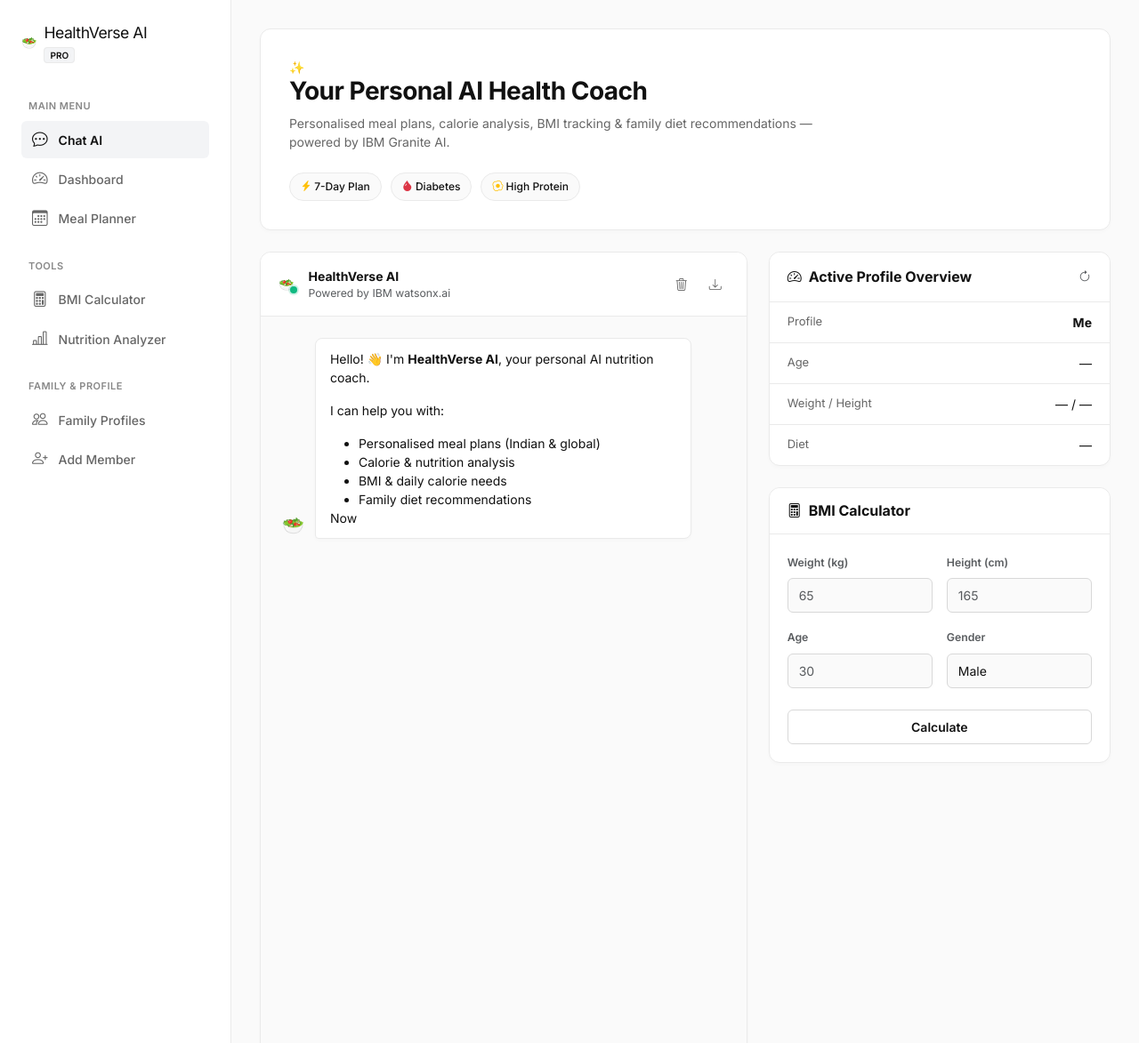
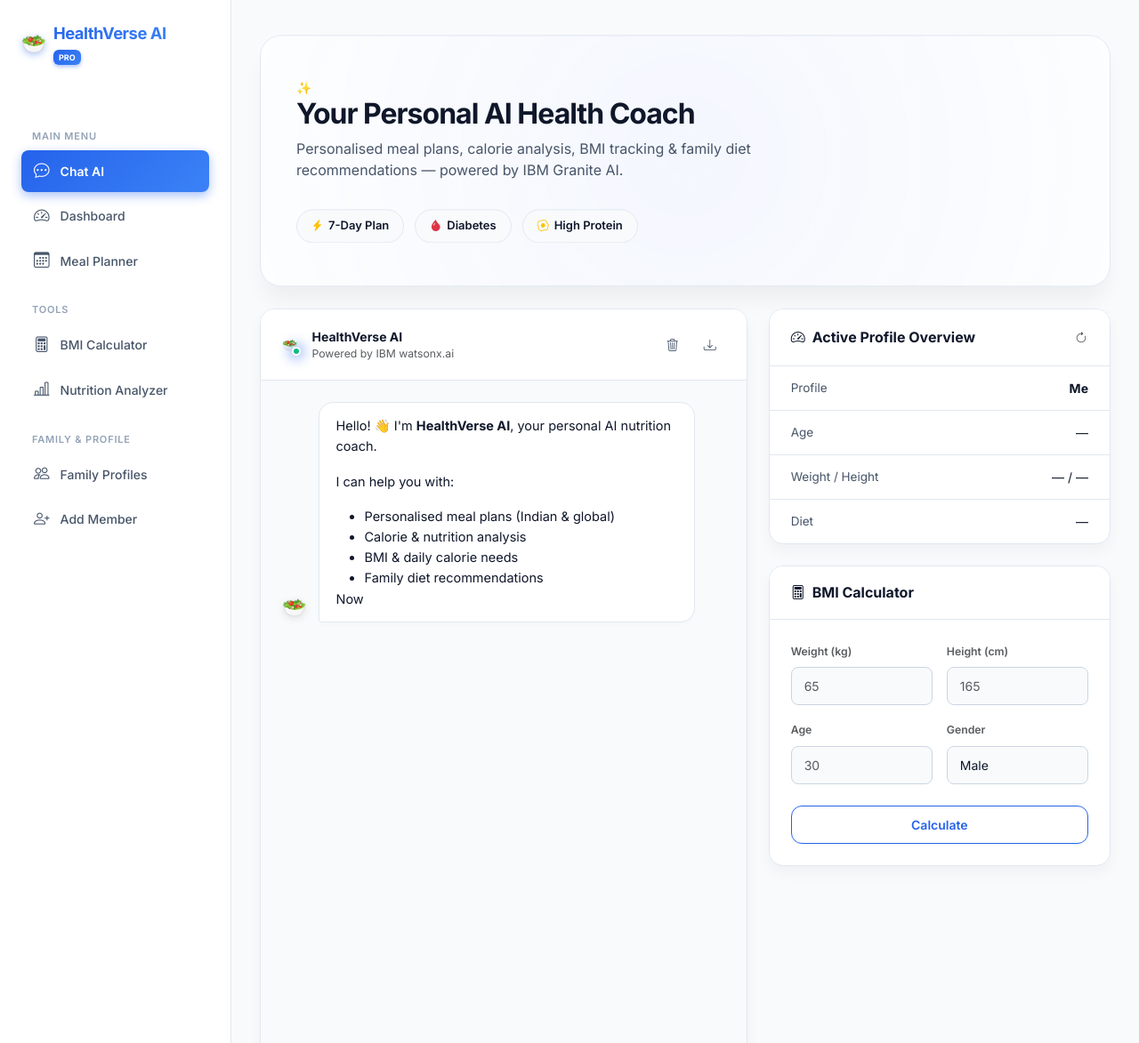
Before and after one commit to Soumit2k05/IBM-EDUNET-SOUMIT, a Flask app: page / in a window 1280 px wide. Shown: the top 1173 px of the page at 89% size. Run offline with Flask 3, Linux system fonts and the light colour scheme; some libraries are stand-ins or nearby versions.

Commit message:
Enhance UI with blue/emerald gradients, Framer Motion-style staggered animations, and premium micro-interactions

```diff
--- a/nutrition_agent/static/css/style.css
+++ b/nutrition_agent/static/css/style.css
@@ -1,62 +1,86 @@
 /* ═══════════════════════════════════════════════════════════════════
-   HealthVerse AI — Vercel/Linear-inspired Premium SaaS Dashboard
+   HealthVerse AI — Premium Startup Dashboard
+   Blue & Emerald Gradients, Micro-interactions, Fluid Animations
 ═══════════════════════════════════════════════════════════════════ */
 
 @import url('https://fonts.googleapis.com/css2?family=Inter:wght@400;500;600;700&display=swap');
 
 :root {
   /* Premium Vercel-like Light Theme */
-  --bg-app:          #fafafa;
+  --bg-app:          #f8fafc;
   --bg-sidebar:      #ffffff;
   --bg-card:         #ffffff;
-  --bg-hover:        #f3f4f6;
+  --bg-hover:        #f1f5f9;
 
-  --border-subtle:   #eaeaea;
-  --border-strong:   #d8d8d8;
+  --border-subtle:   #e2e8f0;
+  --border-strong:   #cbd5e1;
 
-  --text-main:       #111111;
-  --text-muted:      #666666;
-  --text-faint:      #888888;
+  --text-main:       #0f172a;
+  --text-muted:      #475569;
+  --text-faint:      #94a3b8;
 
-  --accent:          #000000;
-  --accent-hover:    #333333;
-  --accent-light:    #f5f5f5;
-  --brand-color:     #0070f3; /* Vercel Blue */
+  /* Vibrant Blue Gradients */
+  --primary-start:   #2563EB;
+  --primary-end:     #3B82F6;
+  --primary-grad:    linear-gradient(135deg, var(--primary-start), var(--primary-end));
+  --primary-glow:    rgba(37, 99, 235, 0.4);
+
+  /* Emerald Green Gradients */
+  --success-start:   #10B981;
+  --success-end:     #22C55E;
+  --success-grad:    linear-gradient(135deg, var(--success-start), var(--success-end));
+  --success-glow:    rgba(16, 185, 129, 0.4);
 
   --shadow-sm:       0 2px 4px rgba(0, 0, 0, 0.02);
-  --shadow-md:       0 4px 8px rgba(0, 0, 0, 0.04);
-  --shadow-lg:       0 12px 24px rgba(0, 0, 0, 0.06);
+  --shadow-md:       0 8px 16px rgba(0, 0, 0, 0.04);
+  --shadow-lg:       0 20px 25px -5px rgba(0, 0, 0, 0.05), 0 8px 10px -6px rgba(0, 0, 0, 0.01);
+  --shadow-hover:    0 20px 40px rgba(37, 99, 235, 0.15);
 
-  --radius-sm:       6px;
-  --radius-md:       8px;
-  --radius-lg:       12px;
+  --radius-sm:       8px;
+  --radius-md:       12px;
+  --radius-lg:       16px;
+  --radius-xl:       24px;
 
   --sidebar-width:   260px;
-  --transition:      0.2s ease-in-out;
+  --transition:      0.3s cubic-bezier(0.4, 0, 0.2, 1);
+  --transition-fast: 0.15s ease;
 }
 
 [data-theme="dark"] {
-  --bg-app:          #000000;
-  --bg-sidebar:      #111111;
-  --bg-card:         #111111;
-  --bg-hover:        #222222;
+  --bg-app:          #0b0f19;
+  --bg-sidebar:      #111827;
+  --bg-card:         #111827;
+  --bg-hover:        #1f2937;
 
-  --border-subtle:   #333333;
-  --border-strong:   #444444;
+  --border-subtle:   #1f2937;
+  --border-strong:   #374151;
 
-  --text-main:       #ededed;
-  --text-muted:      #a1a1a1;
-  --text-faint:      #888888;
+  --text-main:       #f8fafc;
+  --text-muted:      #94a3b8;
+  --text-faint:      #475569;
 
-  --accent:          #ffffff;
-  --accent-hover:    #cccccc;
-  --accent-light:    #222222;
-  --brand-color:     #3291ff;
+  --primary-glow:    rgba(59, 130, 246, 0.3);
+  --success-glow:    rgba(34, 197, 94, 0.3);
+  --shadow-md:       0 8px 16px rgba(0, 0, 0, 0.4);
+  --shadow-lg:       0 20px 25px -5px rgba(0, 0, 0, 0.5);
+  --shadow-hover:    0 20px 40px rgba(59, 130, 246, 0.2);
+}
 
-  --shadow-sm:       0 0 0 1px rgba(255, 255, 255, 0.1);
-  --shadow-md:       0 0 0 1px rgba(255, 255, 255, 0.1), 0 4px 8px rgba(0,0,0,0.5);
-  --shadow-lg:       0 0 0 1px rgba(255, 255, 255, 0.1), 0 12px 24px rgba(0,0,0,0.8);
-}
+/* ── Animations ────────────────────────────────────────────────── */
+@keyframes fadeIn { from { opacity: 0; } to { opacity: 1; } }
+@keyframes slideUp { from { opacity: 0; transform: translateY(20px); } to { opacity: 1; transform: translateY(0); } }
+@keyframes slideRight { from { opacity: 0; transform: translateX(-20px); } to { opacity: 1; transform: translateX(0); } }
+@keyframes float { 0%, 100% { transform: translateY(0); } 50% { transform: translateY(-8px); } }
+@keyframes pulseGlow { 0%, 100% { box-shadow: 0 0 0 0 var(--primary-glow); } 50% { box-shadow: 0 0 15px 5px var(--primary-glow); } }
+@keyframes shimmer { 0% { background-position: 200% 0; } 100% { background-position: -200% 0; } }
+
+.animate-fade-in { animation: fadeIn 0.6s var(--transition) forwards; }
+.animate-slide-up { animation: slideUp 0.6s var(--transition) forwards; }
+.stagger-1 { animation-delay: 0.1s; opacity: 0; }
+.stagger-2 { animation-delay: 0.2s; opacity: 0; }
+.stagger-3 { animation-delay: 0.3s; opacity: 0; }
+.stagger-4 { animation-delay: 0.4s; opacity: 0; }
+.floating-element { animation: float 6s ease-in-out infinite; }
 
 /* ── Base ──────────────────────────────────────────────────────── */
 body {
@@ -74,6 +98,7 @@
   display: flex;
   height: 100vh;
   overflow: hidden;
+  animation: fadeIn 0.4s var(--transition);
 }
 
 .saas-sidebar {
@@ -84,276 +109,332 @@
   flex-direction: column;
   padding: 1.5rem;
   z-index: 100;
-  transition: transform var(--transition);
+  transition: transform 0.4s cubic-bezier(0.4, 0, 0.2, 1);
 }
 
 .saas-main-content {
   flex: 1;
   overflow-y: auto;
   background: var(--bg-app);
+  scroll-behavior: smooth;
 }
 
 .content-wrapper {
   max-width: 1200px;
   margin: 0 auto;
-  padding: 2rem;
+  padding: 2.5rem 2rem;
 }
 
 /* ── Sidebar Elements ──────────────────────────────────────────── */
-.brand-name { font-size: 1.1rem; letter-spacing: -0.5px; }
+.brand-icon { font-size: 1.4rem; filter: drop-shadow(0 2px 4px var(--primary-glow)); }
+.brand-name { font-size: 1.15rem; font-weight: 700; letter-spacing: -0.5px; background: var(--primary-grad); -webkit-background-clip: text; -webkit-text-fill-color: transparent; }
 .brand-badge {
-  background: var(--bg-hover);
-  border: 1px solid var(--border-subtle);
-  font-size: 10px;
-  font-weight: 600;
-  padding: 2px 6px;
-  border-radius: 4px;
+  background: var(--primary-grad);
+  color: white;
+  font-size: 9px;
+  font-weight: 700;
+  padding: 3px 6px;
+  border-radius: 6px;
+  box-shadow: 0 2px 4px var(--primary-glow);
 }
-.sidebar-nav { margin-top: 1rem; }
+.sidebar-nav { margin-top: 1.5rem; }
 .nav-section-title {
   font-size: 11px;
   text-transform: uppercase;
   color: var(--text-faint);
   font-weight: 600;
-  letter-spacing: 0.5px;
-  margin: 0 0 0.5rem 0.5rem;
+  letter-spacing: 0.8px;
+  margin: 1.5rem 0 0.5rem 0.75rem;
 }
 .nav-link {
   display: flex;
   align-items: center;
   gap: 12px;
-  padding: 8px 12px;
+  padding: 10px 14px;
   color: var(--text-muted);
   text-decoration: none;
   border-radius: var(--radius-sm);
   font-weight: 500;
-  transition: all var(--transition);
-  margin-bottom: 2px;
+  transition: all var(--transition-fast);
+  margin-bottom: 4px;
+  position: relative;
+  overflow: hidden;
 }
-.nav-link i { font-size: 1.1rem; }
+.nav-link i { font-size: 1.1rem; transition: transform var(--transition-fast); }
 .nav-link:hover {
   background: var(--bg-hover);
   color: var(--text-main);
+  transform: translateX(4px);
 }
+.nav-link:hover i { transform: scale(1.1); color: var(--primary-start); }
 .nav-link.active {
-  background: var(--bg-hover);
-  color: var(--text-main);
+  background: var(--primary-grad);
+  color: white;
   font-weight: 600;
+  box-shadow: 0 4px 12px var(--primary-glow);
 }
+.nav-link.active i { color: white; }
+
 .avatar-circle {
-  width: 28px;
-  height: 28px;
+  width: 32px;
+  height: 32px;
   border-radius: 50%;
-  background: var(--brand-color);
+  background: var(--primary-grad);
   color: white;
   display: flex;
   align-items: center;
   justify-content: center;
-  font-size: 12px;
-  font-weight: 600;
+  font-size: 13px;
+  font-weight: 700;
+  box-shadow: 0 2px 8px var(--primary-glow);
 }
 .profile-dropdown-btn {
   background: transparent;
   border: 1px solid var(--border-subtle);
-  border-radius: var(--radius-sm);
-  padding: 8px 12px;
+  border-radius: var(--radius-md);
+  padding: 10px 14px;
   color: var(--text-main);
+  transition: all var(--transition-fast);
 }
-.profile-dropdown-btn:hover { background: var(--bg-hover); }
-.theme-toggle-btn {
-  background: var(--bg-hover);
-  color: var(--text-muted);
-  border: none;
-  border-radius: var(--radius-sm);
-  padding: 8px;
-  font-size: 13px;
-}
-.theme-toggle-btn:hover { color: var(--text-main); }
+.profile-dropdown-btn:hover { background: var(--bg-hover); border-color: var(--border-strong); }
 
 /* ── Mobile Header ─────────────────────────────────────────────── */
 .saas-mobile-header {
-  background: var(--bg-sidebar);
+  background: rgba(255, 255, 255, 0.8);
+  backdrop-filter: blur(12px);
+  -webkit-backdrop-filter: blur(12px);
   border-bottom: 1px solid var(--border-subtle);
   z-index: 99;
 }
-.btn-icon { background: transparent; border: 1px solid var(--border-subtle); color: var(--text-main); }
+[data-theme="dark"] .saas-mobile-header { background: rgba(17, 24, 39, 0.8); }
+
+.btn-icon { background: transparent; border: 1px solid var(--border-subtle); color: var(--text-main); border-radius: var(--radius-sm); }
 
 /* ── Cards & Panels ────────────────────────────────────────────── */
 .saas-card {
   background: var(--bg-card);
   border: 1px solid var(--border-subtle);
   border-radius: var(--radius-lg);
-  box-shadow: var(--shadow-sm);
+  box-shadow: var(--shadow-md);
+  transition: transform var(--transition), box-shadow var(--transition), border-color var(--transition);
+  position: relative;
+  overflow: hidden;
+}
+.saas-card:hover {
+  transform: translateY(-4px);
+  box-shadow: var(--shadow-lg);
+  border-color: rgba(37, 99, 235, 0.3);
 }
 .saas-card-header {
-  padding: 1rem 1.25rem;
+  padding: 1.25rem 1.5rem;
   border-bottom: 1px solid var(--border-subtle);
   background: var(--bg-card);
-  border-top-left-radius: var(--radius-lg);
-  border-top-right-radius: var(--radius-lg);
 }
-.saas-card-body { padding: 1.25rem; }
+.saas-card-body { padding: 1.5rem; }
 
 /* ── Chat Interface ────────────────────────────────────────────── */
-.chat-card { height: calc(100vh - 200px); min-height: 500px; }
-.chat-body { padding: 1.5rem; overflow-y: auto; background: var(--bg-app); }
-.message { display: flex; gap: 12px; margin-bottom: 1rem; align-items: flex-end; }
-.message-avatar { font-size: 20px; }
+.chat-card { height: calc(100vh - 220px); min-height: 500px; }
+.chat-body { padding: 1.5rem; overflow-y: auto; background: var(--bg-app); scroll-behavior: smooth; }
+.message { display: flex; gap: 14px; margin-bottom: 1.25rem; align-items: flex-end; animation: slideUp 0.3s ease-out; }
+.message-avatar { font-size: 22px; filter: drop-shadow(0 2px 4px rgba(0,0,0,0.1)); }
 .message-bubble {
-  padding: 12px 16px;
-  border-radius: var(--radius-md);
-  font-size: 14px;
-  line-height: 1.5;
+  padding: 14px 18px;
+  border-radius: var(--radius-lg);
+  font-size: 14.5px;
+  line-height: 1.6;
   max-width: 85%;
+  box-shadow: var(--shadow-sm);
 }
 .bot-message .message-bubble {
   background: var(--bg-card);
   border: 1px solid var(--border-subtle);
-  box-shadow: var(--shadow-sm);
   border-bottom-left-radius: 4px;
 }
 .user-message { flex-direction: row-reverse; }
 .user-message .message-bubble {
-  background: var(--text-main);
-  color: var(--bg-card);
+  background: var(--primary-grad);
+  color: white;
   border-bottom-right-radius: 4px;
+  box-shadow: 0 4px 12px var(--primary-glow);
 }
 .chat-footer {
-  padding: 1rem 1.25rem;
+  padding: 1.25rem 1.5rem;
   background: var(--bg-card);
   border-top: 1px solid var(--border-subtle);
 }
 .chat-input-wrapper {
   display: flex;
   background: var(--bg-hover);
-  border: 1px solid var(--border-subtle);
-  border-radius: var(--radius-md);
-  padding: 4px;
+  border: 1px solid transparent;
+  border-radius: var(--radius-xl);
+  padding: 6px;
+  transition: all var(--transition-fast);
+}
+.chat-input-wrapper:focus-within {
+  background: var(--bg-card);
+  border-color: var(--primary-start);
+  box-shadow: 0 0 0 3px rgba(37, 99, 235, 0.15);
 }
 .chat-input {
   border: none;
   background: transparent;
   color: var(--text-main);
   box-shadow: none !important;
-  font-size: 14px;
-  padding: 10px;
+  font-size: 15px;
+  padding: 12px 16px;
 }
 .btn-send {
-  background: var(--text-main);
-  color: var(--bg-card);
-  border-radius: var(--radius-sm);
+  background: var(--primary-grad);
+  color: white;
+  border-radius: 50%;
   border: none;
-  width: 40px;
+  width: 44px;
+  height: 44px;
+  display: flex;
+  align-items: center;
+  justify-content: center;
+  transition: all var(--transition-fast);
+  box-shadow: 0 4px 12px var(--primary-glow);
 }
-.btn-send:hover { opacity: 0.8; }
+.btn-send:hover { transform: scale(1.1); box-shadow: 0 6px 16px var(--primary-glow); }
+.btn-send:active { transform: scale(0.95); }
 
 /* ── Form Controls ─────────────────────────────────────────────── */
 .form-control, .form-select {
   background: var(--bg-app);
   border: 1px solid var(--border-strong);
   border-radius: var(--radius-sm);
-  padding: 8px 12px;
+  padding: 10px 14px;
   font-size: 14px;
   color: var(--text-main);
-  transition: all 0.15s ease;
+  transition: all var(--transition-fast);
 }
 .form-control:focus, .form-select:focus {
   background: var(--bg-card);
-  border-color: var(--brand-color);
-  box-shadow: 0 0 0 3px rgba(0, 112, 243, 0.15);
+  border-color: var(--primary-start);
+  box-shadow: 0 0 0 3px rgba(37, 99, 235, 0.15);
 }
 
 /* ── Buttons ───────────────────────────────────────────────────── */
 .btn {
   font-size: 14px;
-  padding: 8px 16px;
-  border-radius: var(--radius-sm);
-  transition: all var(--transition);
+  padding: 10px 20px;
+  border-radius: var(--radius-md);
+  transition: all var(--transition-fast);
+  font-weight: 600;
+  position: relative;
+  overflow: hidden;
 }
 .btn-primary {
-  background: var(--text-main);
-  color: var(--bg-app);
-  border: 1px solid var(--text-main);
+  background: var(--primary-grad);
+  color: white;
+  border: none;
+  box-shadow: 0 4px 12px var(--primary-glow);
 }
 .btn-primary:hover {
-  background: var(--accent-hover);
-  border-color: var(--accent-hover);
+  transform: translateY(-2px);
+  box-shadow: 0 8px 20px var(--primary-glow);
 }
+.btn-primary:active { transform: translateY(0); }
+
+.btn-success {
+  background: var(--success-grad);
+  color: white;
+  border: none;
+  box-shadow: 0 4px 12px var(--success-glow);
+}
+.btn-success:hover {
+  transform: translateY(-2px);
+  box-shadow: 0 8px 20px var(--success-glow);
+}
+
 .btn-outline-primary {
   background: transparent;
-  color: var(--text-main);
-  border: 1px solid var(--border-strong);
+  color: var(--primary-start);
+  border: 1px solid var(--primary-start);
 }
 .btn-outline-primary:hover {
-  background: var(--bg-hover);
-  border-color: var(--text-main);
+  background: var(--primary-start);
+  color: white;
+  box-shadow: 0 4px 12px var(--primary-glow);
 }
+
 .btn-icon-light {
   background: transparent;
   border: none;
   color: var(--text-muted);
-  padding: 4px 8px;
-  border-radius: 4px;
+  padding: 6px 10px;
+  border-radius: var(--radius-sm);
+  transition: all var(--transition-fast);
 }
-.btn-icon-light:hover { background: var(--bg-hover); color: var(--text-main); }
+.btn-icon-light:hover { background: var(--bg-hover); color: var(--text-main); transform: scale(1.1); }
 
 /* ── Metrics & Dashboard ───────────────────────────────────────── */
 .metric-list { display: flex; flex-direction: column; }
 .metric-item {
   display: flex;
   justify-content: space-between;
-  padding: 12px 1.25rem;
+  align-items: center;
+  padding: 14px 1.5rem;
   border-bottom: 1px solid var(--border-subtle);
+  transition: background var(--transition-fast);
 }
+.metric-item:hover { background: var(--bg-hover); }
 .metric-item:last-child { border-bottom: none; }
-.metric-label { color: var(--text-muted); font-size: 13px; }
+.metric-label { color: var(--text-muted); font-size: 13.5px; }
 
 /* ── Hero Banner ───────────────────────────────────────────────── */
 .saas-hero-banner {
   background: var(--bg-card);
   border: 1px solid var(--border-subtle);
-  border-radius: var(--radius-lg);
-  padding: 2rem;
-  box-shadow: var(--shadow-sm);
+  border-radius: var(--radius-xl);
+  padding: 3rem 2.5rem;
+  box-shadow: var(--shadow-lg);
+  position: relative;
+  overflow: hidden;
 }
-.hero-title { font-size: 28px; font-weight: 700; letter-spacing: -0.5px; }
-.hero-subtitle { color: var(--text-muted); max-width: 600px; margin-bottom: 1.5rem; }
-.hero-pills { display: flex; gap: 10px; flex-wrap: wrap; }
+.saas-hero-banner::before {
+  content: '';
+  position: absolute;
+  top: -50%; left: -50%;
+  width: 200%; height: 200%;
+  background: radial-gradient(circle, rgba(37, 99, 235, 0.05) 0%, transparent 60%);
+  animation: float 10s infinite linear;
+}
+.hero-content { position: relative; z-index: 1; }
+.hero-title { font-size: 32px; font-weight: 800; letter-spacing: -1px; margin-bottom: 0.5rem; }
+.hero-subtitle { color: var(--text-muted); max-width: 650px; font-size: 16px; margin-bottom: 2rem; }
+.hero-pills { display: flex; gap: 12px; flex-wrap: wrap; }
 .pill {
   background: var(--bg-app);
   border: 1px solid var(--border-subtle);
-  padding: 6px 12px;
-  border-radius: 20px;
-  font-size: 12px;
-  font-weight: 500;
+  padding: 8px 16px;
+  border-radius: 24px;
+  font-size: 13px;
+  font-weight: 600;
   cursor: pointer;
+  transition: all var(--transition-fast);
+  display: flex; align-items: center; gap: 6px;
 }
-.pill:hover { background: var(--bg-hover); border-color: var(--border-strong); }
-
-/* ── Modals & Outputs ──────────────────────────────────────────── */
-.saas-modal { background: var(--bg-card); border: 1px solid var(--border-subtle); border-radius: var(--radius-lg); }
-.meal-plan-output, .analyzer-output {
-  background: var(--bg-app);
-  border: 1px solid var(--border-subtle);
-  border-radius: var(--radius-md);
-  padding: 1rem;
-  white-space: pre-wrap;
-  font-size: 14px;
+.pill:hover {
+  background: var(--bg-hover);
+  border-color: var(--primary-start);
+  transform: translateY(-2px);
+  box-shadow: 0 4px 12px rgba(0,0,0,0.05);
 }
 
 /* ── Skeletons ─────────────────────────────────────────────────── */
 .skeleton {
   background: linear-gradient(90deg, var(--bg-hover) 25%, var(--border-subtle) 50%, var(--bg-hover) 75%);
   background-size: 200% 100%;
-  animation: shimmer 1.5s infinite;
+  animation: shimmer 1.5s infinite linear;
 }
-@keyframes shimmer { 0% { background-position: 200% 0; } 100% { background-position: -200% 0; } }
 
 /* ── Status Indicator ──────────────────────────────────────────── */
-.status-indicator { width: 8px; height: 8px; border-radius: 50%; display: inline-block; }
-.status-indicator.online { background: #10b981; box-shadow: 0 0 0 2px rgba(16, 185, 129, 0.2); }
+.status-indicator { width: 10px; height: 10px; border-radius: 50%; display: inline-block; }
+.status-indicator.online { background: var(--success-start); box-shadow: 0 0 0 3px var(--success-glow); animation: pulseGlow 2s infinite; }
 .chat-avatar-wrapper { position: relative; }
-.chat-avatar-wrapper .status-indicator { position: absolute; bottom: 0; right: -4px; }
+.chat-avatar-wrapper .status-indicator { position: absolute; bottom: -2px; right: -4px; border: 2px solid var(--bg-card); }
 
 /* ── Responsive ────────────────────────────────────────────────── */
 @media (max-width: 991px) {
@@ -363,7 +444,7 @@
     box-shadow: var(--shadow-lg);
   }
   .saas-sidebar.show { left: 0; }
-  .content-wrapper { padding: 1rem; }
+  .content-wrapper { padding: 1.5rem 1rem; }
   .saas-app-container { flex-direction: column; }
   .saas-main-content { padding-top: 0; }
 }
--- a/nutrition_agent/templates/index.html
+++ b/nutrition_agent/templates/index.html
@@ -7,7 +7,7 @@
   <!-- ══════════════════════════════════════════════════════════ -->
   <!--  HERO BANNER                                               -->
   <!-- ══════════════════════════════════════════════════════════ -->
-  <div class="saas-hero-banner animate-fade-in mb-4" id="hero">
+  <div class="saas-hero-banner animate-fade-in mb-4 floating-element" id="hero">
     <div class="hero-content">
       <div class="hero-icon">✨</div>
       <h1 class="hero-title">Your Personal AI Health Coach</h1>
@@ -28,7 +28,7 @@
   <div class="row g-4">
 
     <!-- ─── LEFT: CHAT INTERFACE ─── -->
-    <div class="col-12 col-xl-7 col-xxl-8">
+    <div class="col-12 col-xl-7 col-xxl-8 animate-slide-up stagger-1">
       <div class="saas-card chat-card d-flex flex-column" id="chat">
         <div class="saas-card-header d-flex justify-content-between align-items-center">
           <div class="d-flex align-items-center gap-3">
@@ -88,7 +88,7 @@
     </div>
 
     <!-- ─── RIGHT: METRICS & TOOLS ─── -->
-    <div class="col-12 col-xl-5 col-xxl-4 d-flex flex-column gap-4">
+    <div class="col-12 col-xl-5 col-xxl-4 d-flex flex-column gap-4 animate-slide-up stagger-2">
 
       <!-- Profile Dashboard -->
       <div class="saas-card" id="dashboard">
@@ -161,7 +161,7 @@
   <div class="row g-4 mt-1">
 
     <!-- AI Meal Planner -->
-    <div class="col-12 col-lg-6">
+    <div class="col-12 col-lg-6 animate-slide-up stagger-3">
       <div class="saas-card h-100" id="meal-planner">
         <div class="saas-card-header">
           <h6 class="mb-0 fw-bold"><i class="bi bi-calendar3 text-accent me-2"></i>AI Meal Planner</h6>
@@ -217,7 +217,7 @@
     </div>
 
     <!-- Nutrition Analyzer -->
-    <div class="col-12 col-lg-6">
+    <div class="col-12 col-lg-6 animate-slide-up stagger-4">
       <div class="saas-card h-100" id="analyzer">
         <div class="saas-card-header">
           <h6 class="mb-0 fw-bold"><i class="bi bi-bar-chart-line text-accent me-2"></i>Nutrition Analyzer</h6>
@@ -245,7 +245,7 @@
   <!-- ══════════════════════════════════════════════════════════ -->
   <!--  FAMILY PROFILES                                           -->
   <!-- ══════════════════════════════════════════════════════════ -->
-  <div class="saas-card mt-4 mb-5" id="family">
+  <div class="saas-card mt-4 mb-5 animate-slide-up stagger-4" id="family">
     <div class="saas-card-header d-flex justify-content-between align-items-center">
       <h6 class="mb-0 fw-bold"><i class="bi bi-people text-accent me-2"></i>Family Profiles</h6>
       <button class="btn btn-sm btn-outline-primary fw-semibold" data-bs-toggle="modal" data-bs-target="#addProfileModal">
```
